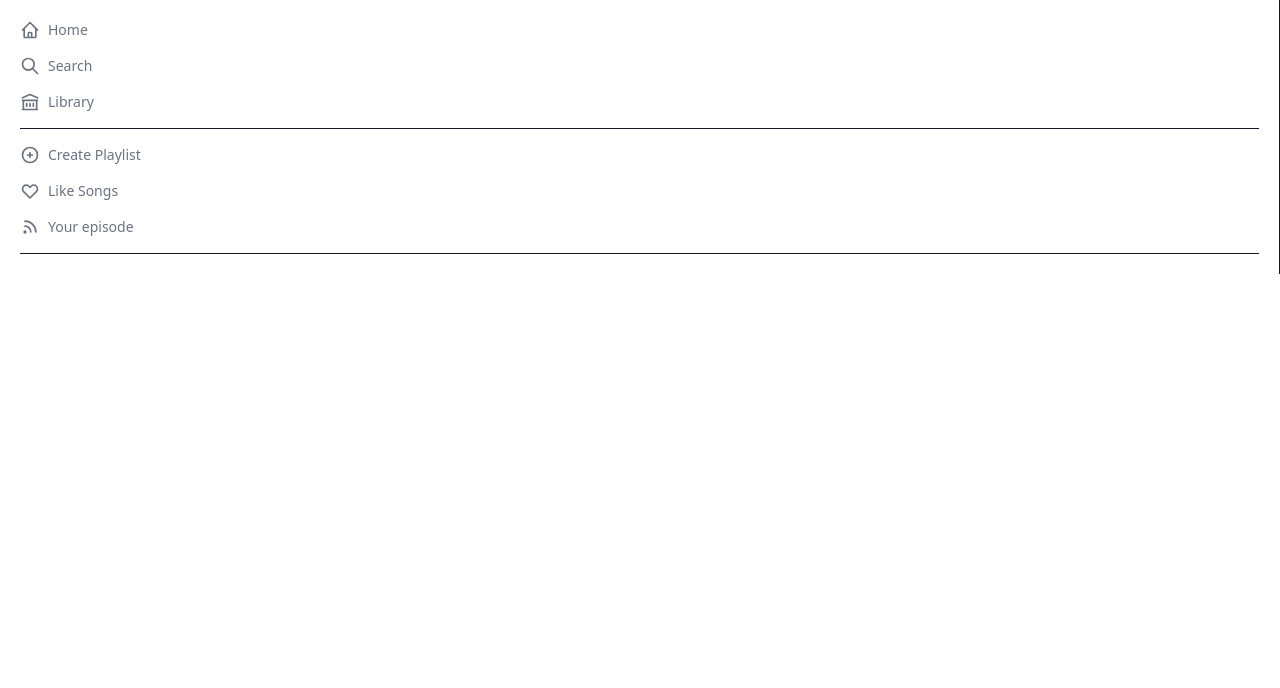
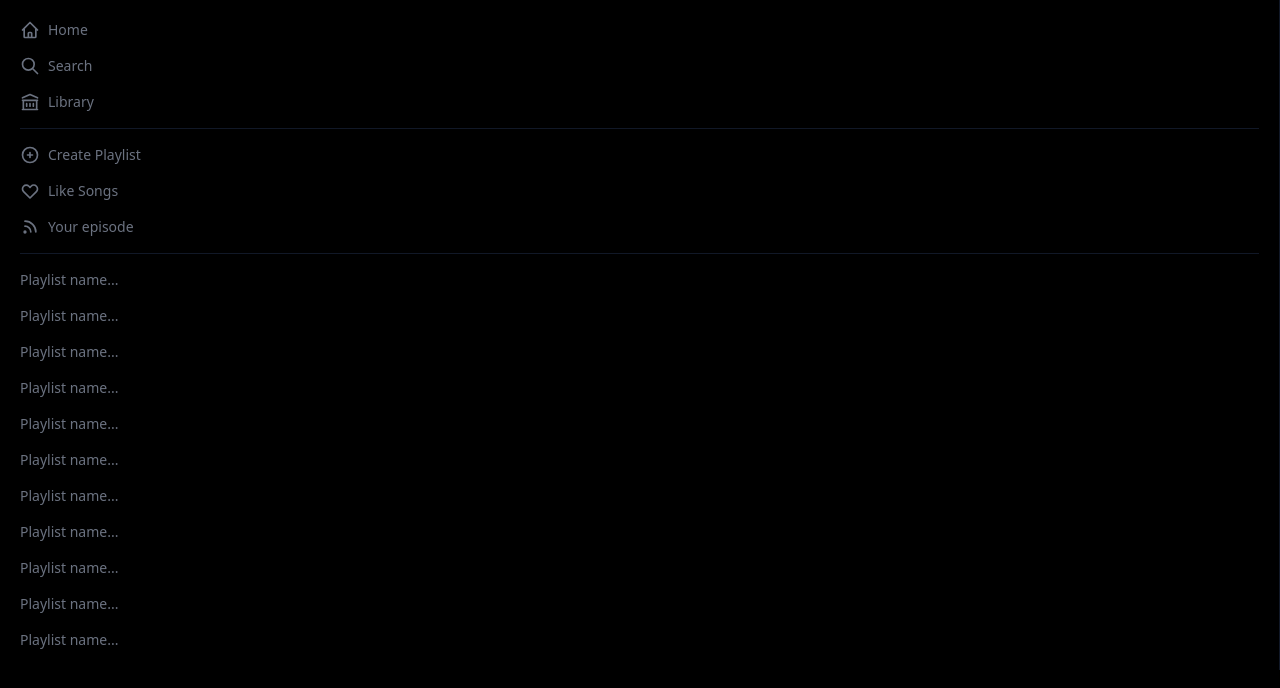
Before and after one commit to AcChrome/music-app, a Next.js app: page / in a window 1280 px wide. Shown: the top 688 px of the page. Built offline with nearby package versions, Linux system fonts and the light colour scheme.

Commit message:
background change and temporary playlist

```diff
--- a/components/Sidebar.js
+++ b/components/Sidebar.js
@@ -40,6 +40,18 @@
           <p>Your episode</p>
         </button>
         <hr className="border-t-[0.1px] border-gray-900" />
+
+        <p className="cursor-pointer hover:text-white">Playlist name...</p>
+        <p className="cursor-pointer hover:text-white">Playlist name...</p>
+        <p className="cursor-pointer hover:text-white">Playlist name...</p>
+        <p className="cursor-pointer hover:text-white">Playlist name...</p>
+        <p className="cursor-pointer hover:text-white">Playlist name...</p>
+        <p className="cursor-pointer hover:text-white">Playlist name...</p>
+        <p className="cursor-pointer hover:text-white">Playlist name...</p>
+        <p className="cursor-pointer hover:text-white">Playlist name...</p>
+        <p className="cursor-pointer hover:text-white">Playlist name...</p>
+        <p className="cursor-pointer hover:text-white">Playlist name...</p>
+        <p className="cursor-pointer hover:text-white">Playlist name...</p>
       </div>
     </div>
   )
--- a/pages/index.tsx
+++ b/pages/index.tsx
@@ -3,8 +3,8 @@
 
 const Home: NextPage = () => {
   return (
-    <div className="">
-      <main>
+    <div className="h-screen overflow-hidden bg-black">
+      <main className="">
         <Sidebar />
         {/* center */}
       </main>
```
